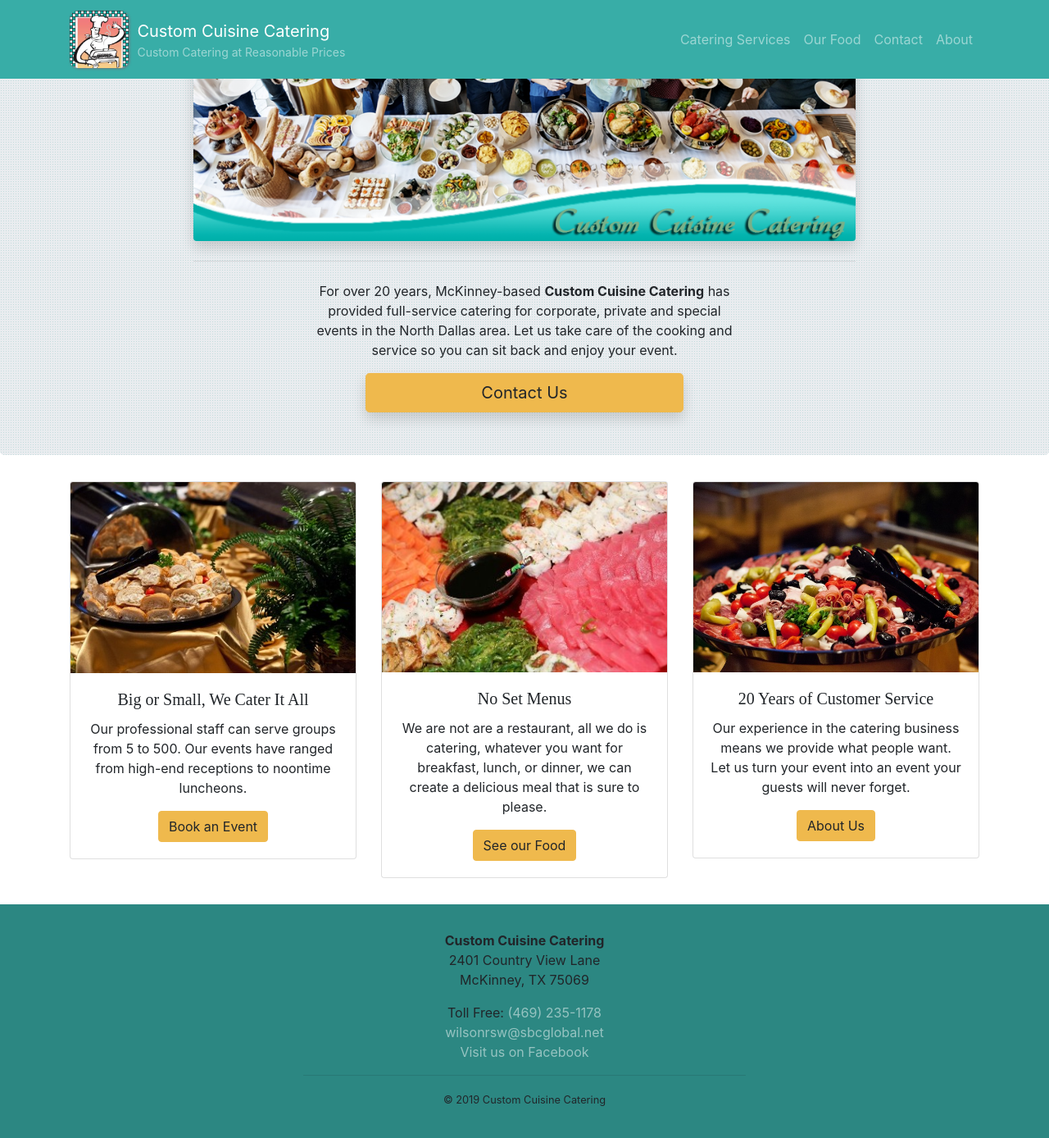
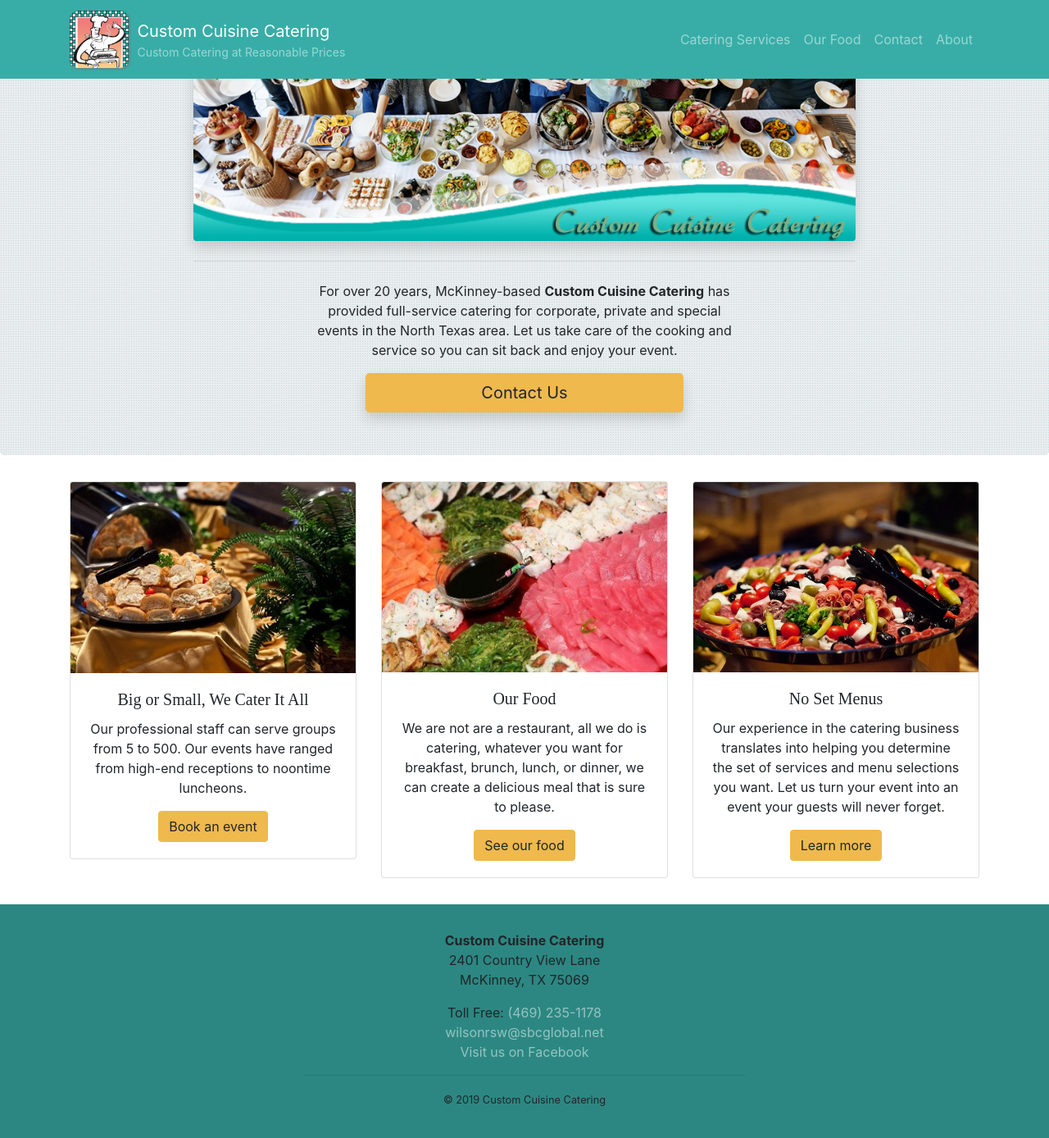
Before and after one commit to abettermap/custom-cuisine-site, a Jekyll site: the page built from index.md, in a window 1280 px wide and 1400 px high, scrolled down 254 px. Shown: the top 1388 px of the window at 82% size. Built offline with Jekyll 4.4.1, drawn with Linux system fonts in a browser that asks for light colours; nearby versions of some CDN libraries; some web fonts are replaced.

Commit message:
Rob's edits

```diff
--- a/_layouts/home.html
+++ b/_layouts/home.html
@@ -17,7 +17,7 @@ layout: no-container
         <div class="row justify-content-center">
           <div class="col-md-8">
             <p>
-              For over 20 years, McKinney-based <b>Custom Cuisine Catering</b> has provided full-service catering for corporate, private and special events in the North Dallas area. Let us take care of the cooking and service so you can sit back and enjoy your event.
+              For over 20 years, McKinney-based <b>Custom Cuisine Catering</b> has provided full-service catering for corporate, private and special events in the North Texas area. Let us take care of the cooking and service so you can sit back and enjoy your event.
             </p>
           </div>
         </div>
@@ -55,7 +55,7 @@ layout: no-container
                 next event.
               -->
             </p>
-            <a href="{{ site.baseurl }}/contact.html" class="btn btn-primary">Book an Event</a>
+            <a href="{{ site.baseurl }}/contact.html" class="btn btn-primary">Book an event</a>
           </div>
         </div>
       </div>
@@ -63,13 +63,11 @@ layout: no-container
         <div class="card">
           <img src="{{ site.baseurl }}/assets/image/sushi.jpg" class="card-img-top" alt="sushi" />
           <div class="card-body">
-            <h5 class="card-title">No Set Menus</h5>
+            <h5 class="card-title">Our Food</h5>
             <p class="card-text">
-              We are not are a restaurant, all we do is catering, whatever you
-              want for breakfast, lunch, or dinner, we can create a delicious
-              meal that is sure to please.
+              We are not are a restaurant, all we do is catering, whatever you want for breakfast, brunch, lunch, or dinner, we can create a delicious meal that is sure to please.
             </p>
-            <a href="{{ site.baseurl }}/food.html" class="btn btn-primary">See our Food</a>
+            <a href="{{ site.baseurl }}/food.html" class="btn btn-primary">See our food</a>
           </div>
         </div>
       </div>
@@ -81,13 +79,14 @@ layout: no-container
             alt="sushi"
           />
           <div class="card-body">
-            <h5 class="card-title">20 Years of Customer Service</h5>
+            <h5 class="card-title">No Set Menus</h5>
             <p class="card-text">
-              Our experience in the catering business means we provide what
-              people want. Let us turn your event into an event your guests will
-              never forget.
+              Our experience in the catering business translates into helping
+              you determine the set of services and menu selections you want.
+              Let us turn your event into an event your guests will never
+              forget.
             </p>
-            <a href="{{ site.baseurl }}/about.html" class="btn btn-primary">About Us</a>
+            <a href="{{ site.baseurl }}/contact.html" class="btn btn-primary">Learn more</a>
           </div>
         </div>
       </div>
--- a/assets/custom.js
+++ b/assets/custom.js
@@ -11,7 +11,7 @@
     $(this).closest('.btn-wrap').next().next().toggleClass('open');
   });
 
-  $('.page--our-food h2').click(function () {
+  $('.page--endless-choices h2').click(function () {
     // Rotate button
     $(this).prev().find('.btn-toggle-panel').toggleClass('rotate-90');
     // Toggle corresponding panel visibility (gross)
--- a/assets/scss/_layout.scss
+++ b/assets/scss/_layout.scss
@@ -81,7 +81,7 @@ $dotted: center center, $intro-dots, $intro-dots 1px, transparent 1px, transpare
     float: left;
 }
 
-.page--our-food h2 {
+.page--endless-choices h2 {
     display: inline-block;
     float: left;
     clear: right;
```
Also changed, not shown: about.md (+3 -2 lines), food.md (+7 -7 lines).
